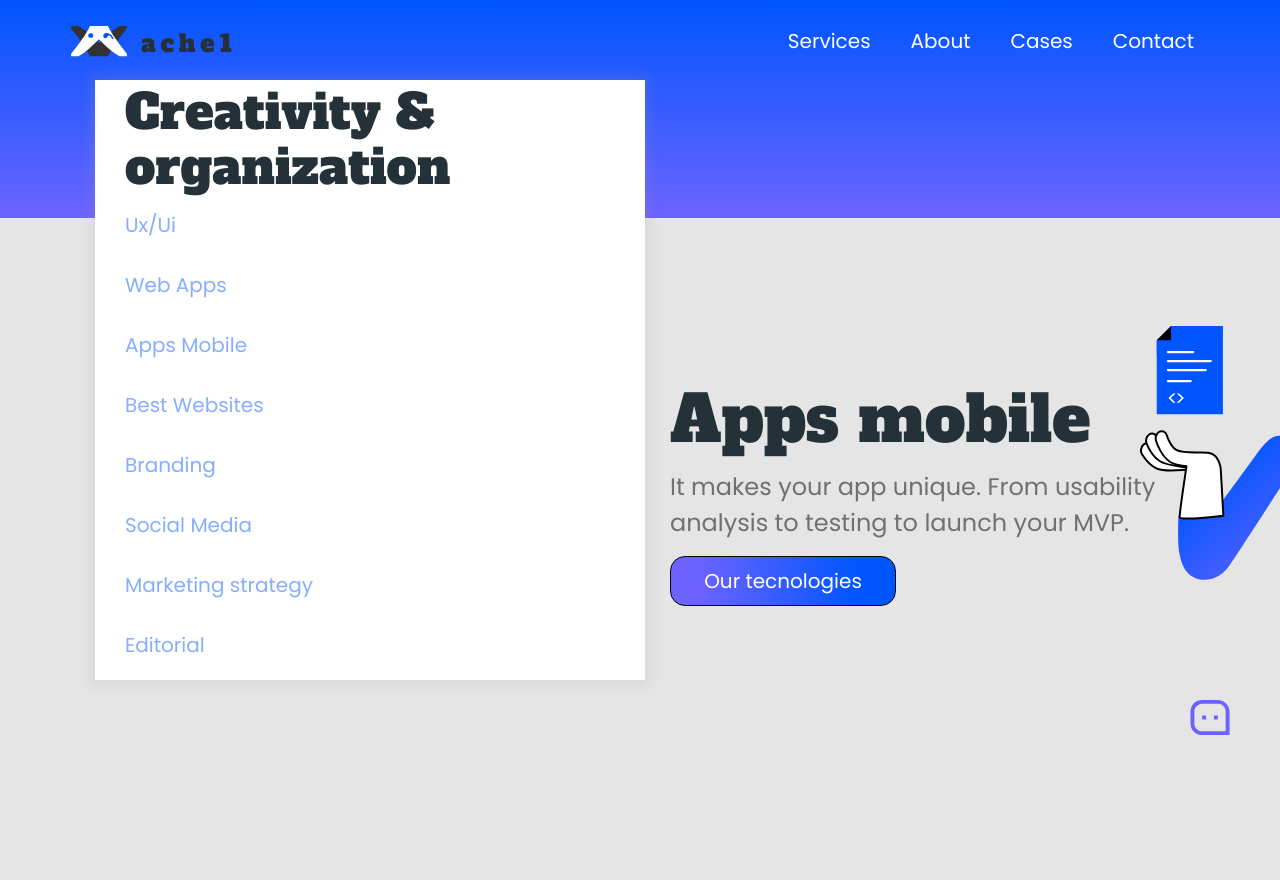
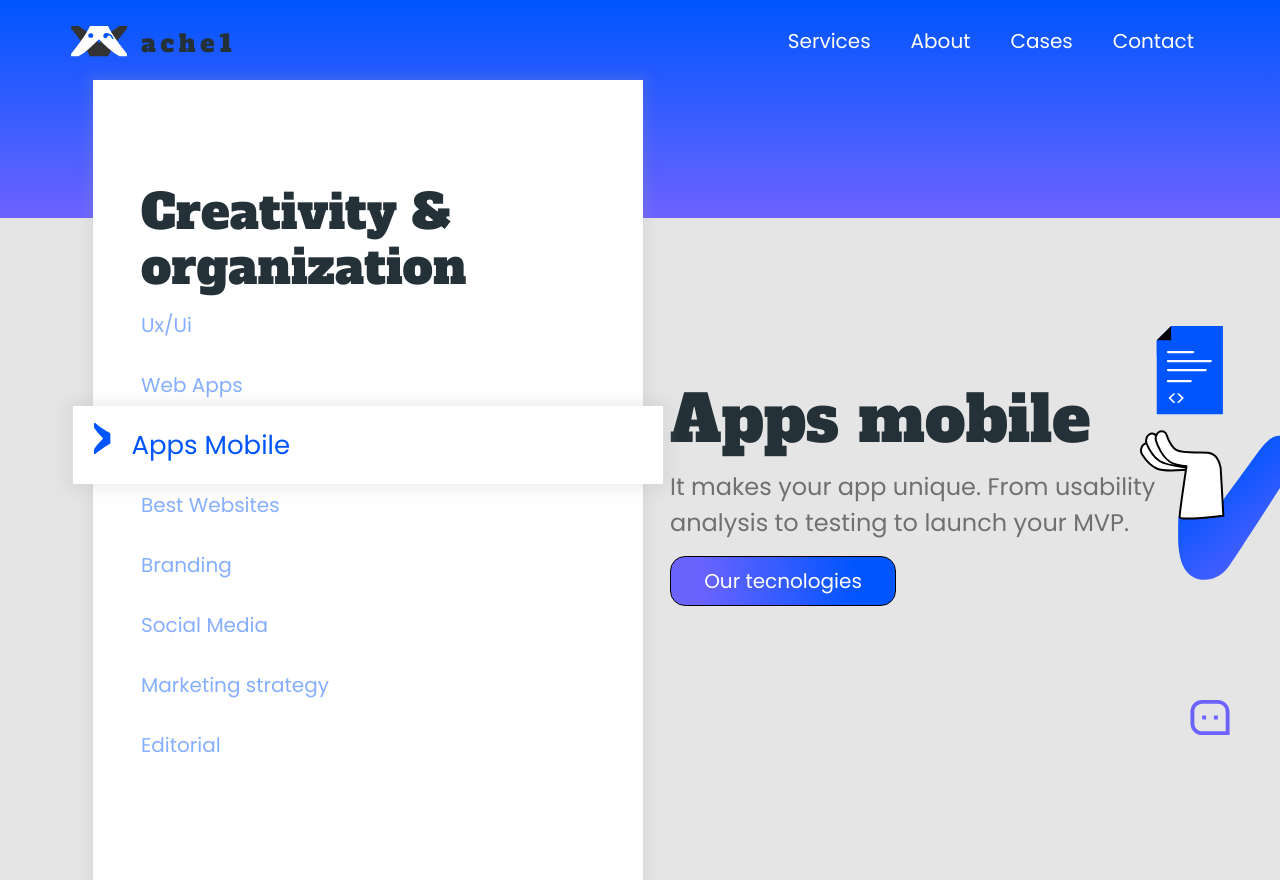
Before and after one commit to AlejandroM12/ache1, a React (Create React App) app: page /services in a window 1280 px wide. Shown: the top 880 px of the page. Built offline with nearby package versions, Linux system fonts and the light colour scheme.

Commit message:
Conditional rendering on CardServices

```diff
--- a/src/components/CardServices.jsx
+++ b/src/components/CardServices.jsx
@@ -1,52 +1,233 @@
-import { Link } from "react-router-dom";
+import { useState } from "react";
+import ContainerLeftSection from "./ContainerLeftSection";
+import ContainerRightSection from "./ContainerRightSection";
+import App from "../assets/Services/apps-mobile.svg";
+import Button from "./Button";
 
-const CardServices = () =>{
+const CardServices = () => {
+  const [linkActive, setLinkActive] = useState(1);
   return (
     <>
+      <ContainerLeftSection>
         <div className="card-service-container">
           <h3 className="card-service-title">Creativity & organization</h3>
-                <li className="card-service-list">
-                    <Link to="/">
+          <li
+            className={
+              linkActive === 2
+                ? "card-services-list linkActive"
+                : "card-services-list"
+            }
+            onClick={() => {
+              setLinkActive(2);
+            }}
+          >
             Ux/Ui
-                    </Link>
           </li>
-                <li className="card-service-list">
-                    <Link to="/">
+          <li
+            className={
+              linkActive === 3
+                ? "card-services-list linkActive"
+                : "card-services-list"
+            }
+            onClick={() => {
+              setLinkActive(3);
+            }}
+          >
             Web Apps
-                    </Link>
           </li>
-                <li className="card-service-list">
-                    <Link to="/">
+          <li
+            className={
+              linkActive === 1
+                ? "card-services-list linkActive"
+                : "card-services-list"
+            }
+            onClick={() => {
+              setLinkActive(1);
+            }}
+          >
             Apps Mobile
-                    </Link>
           </li>
-                <li className="card-service-list">
-                    <Link to="/">
+          <li
+            className={
+              linkActive === 4
+                ? "card-services-list linkActive"
+                : "card-services-list"
+            }
+            onClick={() => {
+              setLinkActive(4);
+            }}
+          >
             Best Websites
-                    </Link>
           </li>
-                <li className="card-service-list">
-                    <Link to="/">
+          <li
+            className={
+              linkActive === 5
+                ? "card-services-list linkActive"
+                : "card-services-list"
+            }
+            onClick={() => {
+              setLinkActive(5);
+            }}
+          >
             Branding
-                    </Link>
           </li>
-                <li className="card-service-list">
-                    <Link to="/">
+          <li
+            className={
+              linkActive === 6
+                ? "card-services-list linkActive"
+                : "card-services-list"
+            }
+            onClick={() => {
+              setLinkActive(6);
+            }}
+          >
             Social Media
-                    </Link>
           </li>
-                <li className="card-service-list">
-                    <Link to="/">
+          <li
+            className={
+              linkActive === 7
+                ? "card-services-list linkActive"
+                : "card-services-list"
+            }
+            onClick={() => {
+              setLinkActive(7);
+            }}
+          >
             Marketing strategy
-                    </Link>
           </li>
-                <li className="card-service-list">
-                    <Link to="/">
+          <li
+            className={
+              linkActive === 8
+                ? "card-services-list linkActive"
+                : "card-services-list"
+            }
+            onClick={() => {
+              setLinkActive(8);
+            }}
+          >
             Editorial
-                    </Link>
           </li>
         </div>
+      </ContainerLeftSection>
+      <ContainerRightSection>
+        {linkActive === 1 && (
+          <div className="content-service">
+            <div className="content-card-right" data-aos="fade-up">
+              <h3 className="card-title-right">Apps mobile</h3>
+              <img src={App} alt="" className="card-img-right" />
+              <p className="card-description-right">
+                It makes your app unique. From usability analysis to testing to
+                launch your MVP.
+              </p>
+
+              <Button buttonLabel="Our tecnologies" />
+            </div>
+          </div>
+        )}
+        {linkActive === 2 && (
+          <div className="content-service">
+            <div className="content-card-right" data-aos="fade-up">
+              <h3 className="card-title-right">Ux/Ui</h3>
+              <img src={App} alt="" className="card-img-right" />
+              <p className="card-description-right">
+                We carry out a survey of the market and the competition. We plan
+                and design the correct flow for your website to be successful.
+              </p>
+
+              <Button buttonLabel="How we work?" />
+            </div>
+          </div>
+        )}
+
+        {linkActive === 3 && (
+          <div className="content-service">
+            <div className="content-card-right" data-aos="fade-up">
+              <h3 className="card-title-right">Web apps</h3>
+              <img src={App} alt="" className="card-img-right" />
+              <p className="card-description-right">
+                You need to organize your business, nothing better than having
+                your own online system that your entire team can access.
+              </p>
+
+              <Button buttonLabel="Biggest systems" />
+            </div>
+          </div>
+        )}
+        {linkActive === 4 && (
+          <div className="content-service">
+            <div className="content-card-right" data-aos="fade-up">
+              <h3 className="card-title-right">Best Websites</h3>
+              <img src={App} alt="" className="card-img-right" />
+              <p className="card-description-right">
+                Lorem ipsum dolor sit, amet consectetur adipisicing elit. Ea non
+                sit, laudantium modi corporis nemo!
+              </p>
+
+              <Button buttonLabel="Biggest systems" />
+            </div>
+          </div>
+        )}
+        {linkActive === 5 && (
+          <div className="content-service">
+            <div className="content-card-right" data-aos="fade-up">
+              <h3 className="card-title-right">Branding</h3>
+              <img src={App} alt="" className="card-img-right" />
+              <p className="card-description-right">
+                Design your brand identity from scratch. Create a unique
+                language that identifies you in the market.
+              </p>
+
+              <Button buttonLabel="I want start" />
+            </div>
+          </div>
+        )}
+        {linkActive === 6 && (
+          <div className="content-service">
+            <div className="content-card-right" data-aos="fade-up">
+              <h3 className="card-title-right">Social Media</h3>
+              <img src={App} alt="" className="card-img-right" />
+              <p className="card-description-right">
+                We perform a competitive analysis to create your brand strategy
+                on social networks. Guidelines for communication, promotion and
+                user monitoring.
+              </p>
+
+              <Button buttonLabel="Your brand UP!" />
+            </div>
+          </div>
+        )}
+        {linkActive === 7 && (
+          <div className="content-service">
+            <div className="content-card-right" data-aos="fade-up">
+              <h3 className="card-title-right">Marketing strategy</h3>
+              <img src={App} alt="" className="card-img-right" />
+              <p className="card-description-right">
+                Use our services and build a solid digital presence across
+                digital marketing, creative web design, quality content, SEO,
+                and media campaigns.
+              </p>
+
+              <Button buttonLabel="Grow up now" />
+            </div>
+          </div>
+        )}
+        {linkActive === 8 && (
+          <div className="content-service">
+            <div className="content-card-right" data-aos="fade-up">
+              <h3 className="card-title-right">Marketing strategy</h3>
+              <img src={App} alt="" className="card-img-right" />
+              <p className="card-description-right">
+                Use our services and build a solid digital presence across
+                digital marketing, creative web design, quality content, SEO,
+                and media campaigns.
+              </p>
+
+              <Button buttonLabel="Grow up now" />
+            </div>
+          </div>
+        )}
+      </ContainerRightSection>
     </>
-    )
-}
+  );
+};
 export default CardServices;
--- a/src/components/RightContentService.jsx
+++ /dev/null
@@ -1,20 +0,0 @@
-import App from "../assets/Services/apps-mobile.svg";
-import Button from "./Button";
-const RightContentService = () => {
-  return (
-    <>
-      <div className="content-service">
-        <div className="content-card-right" data-aos="fade-up">
-          <h3 className="card-title-right">Apps mobile</h3>
-          <img src={App} alt="" className="card-img-right"/>
-          <p className="card-description-right">
-          It makes your app unique. From usability analysis to testing to launch your MVP.
-          </p>
-
-          <Button buttonLabel="Our tecnologies" />
-        </div>
-      </div>
-    </>
-  );
-};
-export default RightContentService;
--- a/src/pages/services/Services.jsx
+++ b/src/pages/services/Services.jsx
@@ -1,13 +1,10 @@
+import { Link } from "react-router-dom";
 import ContainerSection from "../../layout/ContainerSection";
 import logoSection from "../../assets/Icons/logoSection.svg";
 import ContainerHeaderSection from "../../components/ContainerHeaderSection";
 import Navbar from "../../components/Navbar";
-import ContainerLeftSection from "../../components/ContainerLeftSection";
 import CardServices from "../../components/CardServices";
-import ContainerRightSection from "../../components/ContainerRightSection";
-import RightContentService from "../../components/RightContentService";
 import Icon from "../../components/IconContact";
-import { Link } from "react-router-dom";
 import LogoSection from "../../components/LogoSection";
 
 const Services = () => {
@@ -18,12 +15,7 @@ const Services = () => {
           <LogoSection logo={logoSection}></LogoSection>
           <Navbar />
         </ContainerHeaderSection>
-        <ContainerLeftSection>
-          <CardServices />
-        </ContainerLeftSection>
-        <ContainerRightSection>
-          <RightContentService />
-        </ContainerRightSection>
+        <CardServices />
         <Link to="/" className="icon-contact">
           <Icon size={45} color="#6C63FF" fill="#6C63FF" />
         </Link>
--- a/src/scss/components/_Form.scss
+++ b/src/scss/components/_Form.scss
@@ -4,11 +4,11 @@
   margin: -1rem 0rem 20rem 0rem;
   width: 100%;
   max-width: 545px;
-  padding: 0.5em 3em;
+  padding: 0.5rem 3rem;
   z-index: 10;
   transform: translate(50px);
   .form-container {
-    margin-top: 3em;
+    margin-top: 3rem;
     display: grid;
     gap: 0.5rem;
     .form-title {
--- a/src/scss/components/_cardService.scss
+++ b/src/scss/components/_cardService.scss
@@ -5,28 +5,36 @@
   box-shadow: 0px 0px 10px 5px #9e9e9e2b;
   background: $white;
   z-index: 10;
-  padding: 30px;
-  transform: translate(50px);
-  width: 550px;
-  height: 600px;
+  padding: 3rem 3rem;
+  transform: translate(3rem);
+  width: 100%;
+  max-width: 550px;
+  height: 100%;
   .card-service-title {
     font-family: $font-alfa;
     font-style: normal;
     font-weight: $semi-bold;
-    font-size: 48px;
-    line-height: 55px;
+    font-size: 3rem;
+    line-height: 3.438rem;
     color: $black;
   }
-  .card-service-list {
+  .card-services-list {
     display: flex;
     flex-direction: row;
     font-family: $font-poppins;
     font-style: normal;
     font-weight: $semi-bold;
-    font-size: 20px;
-    line-height: 60px;
+    font-size: 1.25rem;
+    line-height: 3.75rem;
     color: $items-links;
-    &:hover {
+    cursor: pointer;
+    .arrow-service {
+      width: 1.5rem;
+      height: 0.8rem;
+      display: inline;
+    }
+  }
+  .linkActive {
     transform: scale(1.3);
     transition: 0.8s;
     box-shadow: 0px 0px 10px 5px rgba(158, 158, 158, 0.17);
@@ -37,14 +45,7 @@
       content: url("../../assets/Icons/arrow-about.svg");
       font-weight: $black-bold;
       color: $blue;
-        padding: 0 15px;
-      }
-    }
-
-    .arrow-service {
-      width: 24px;
-      height: 13px;
-      display: inline;
+      padding: 0 1rem;
     }
   }
 }
```
Lines whose indentation alone changed are shown as unchanged.
